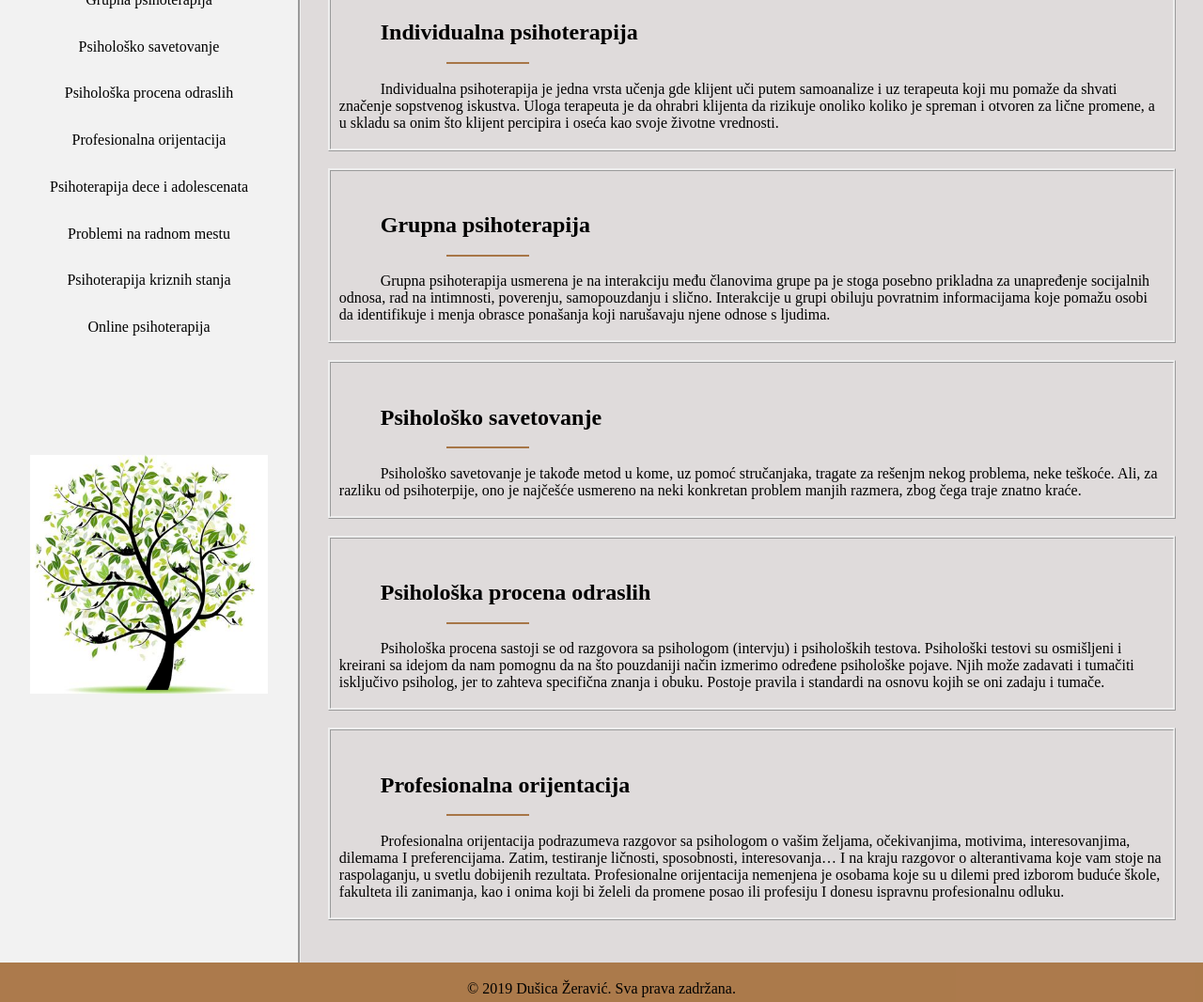
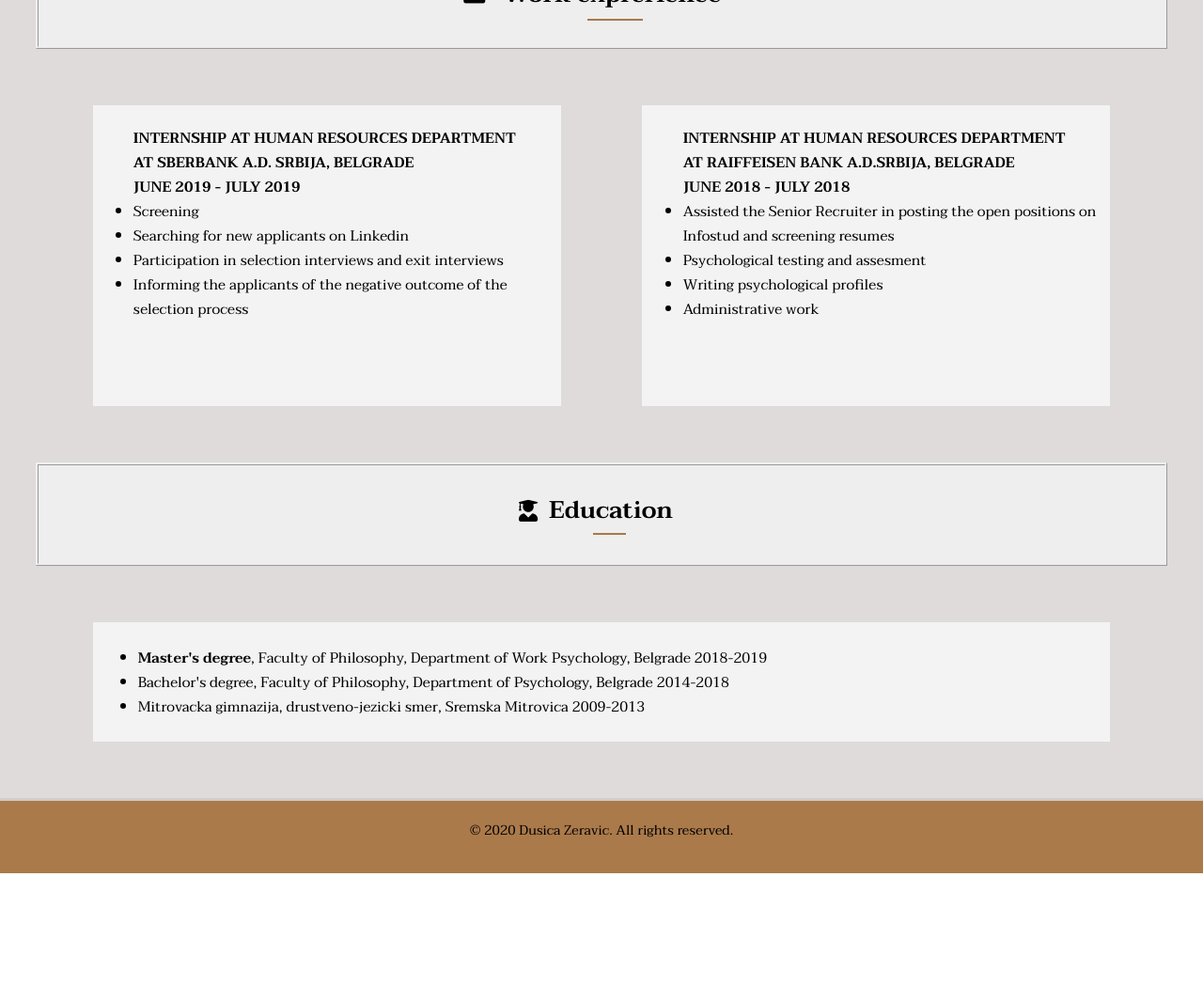
Before and after one commit to DusicaZeravic/Portfolio, a plain HTML site: page usluge.html in a window 1280 px wide. Shown: the part 242-1308 px from the top of the page at 94% size. After the commit the page ends 1171 px from the top, so only its background shows below. Drawn offline with Linux system fonts and the light colour scheme; a web font is replaced by a local one.

Commit message:
First Version

```diff
--- a/css/style.css
+++ b/css/style.css
@@ -3,12 +3,12 @@
     margin: 0;
     padding: 0;
     box-sizing: border-box;
+    font-family: 'Taviraj', serif;
 }
 
 html {
     width: 100%;
     overflow-x: hidden;
-    font-family: 'Frank Ruhl Libre', serif;
 }
 
 .row {
@@ -75,7 +75,7 @@ html {
 /* --------MAIN PART - Home Page------- */
 
 .main-section {
-    background-image: linear-gradient(rgba(0, 0, 0, 0.609), rgba(0, 0, 0, 0.609)), url(/css/img/background_image.jpg);
+    background-image: linear-gradient(rgba(0, 0, 0, 0.609), rgba(0, 0, 0, 0.609)), url(/css/img/abstract-1850417_1280.jpg);
     padding: 20%;
     background-size: cover;
     background-position: center;
@@ -85,7 +85,7 @@ html {
 .main-head {
     text-align: center;
     font-size: 380%;
-    color: rgba(155, 95, 39, 0.877);
+    color: rgba(160, 104, 51, 0.877);
     animation: fade-in 2.5s;
 }
 
@@ -152,7 +152,7 @@ html {
 }
 
 .about_me {
-    margin-top: 20%;
+    margin-top: 15%;
     animation: mymove 2s;
 }
 
@@ -166,6 +166,15 @@ html {
     margin-left: 5%;
     width: 90%;
     text-indent: 5%;
+}
+
+.floatright a {
+    font-size: 180%;
+}
+
+.skills {
+    height: 30vh;
+    width: 100%;
 }
 
 @keyframes mymove {
@@ -186,9 +195,9 @@ html {
     grid-template-rows: 15% 70% 15%;
     grid-template-areas:
         "h h h h h h h h h h h h"
-        "m m m c c c c c c c c c"
-        "m m m c c c c c c c c c"
-        "m m m c c c c c c c c c"
+        "c c c c c c c c c c c c"
+        "c c c c c c c c c c c c"
+        "c c c c c c c c c c c c"
         "f f f f f f f f f f f f";
 }
 
@@ -196,48 +205,15 @@ html {
     grid-area: h;
 }
 
-.container .navbar {
-    padding-top: 1.5%;
+.container .navbar ul {
+    padding-top: 0.5%;
 }
 
 .container .contact-bar {
    position: relative;
-   top: 2%;
    left: 65%;
    width: 40%;
-}
-
-.menu {
-    grid-area: m;
-    background-color: rgba(241, 241, 241, 0.924);
-    position: relative;
-    border-right: groove;
-}
-
-.menu a {
-    display: block;
-    text-align: center;
-    margin-top: 5%;
-    padding-bottom: 5%;
-    text-decoration: none;
-    color: #000;
-}
-
-.menu a:hover {
-    color: rgb(82, 82, 82);
-    font-size: 105%;
-    transition: 0.4s;
-}
-
-.menu img {
-    width: 80%;
-    position: absolute;
-    bottom: 25%;
-    left: 10%;
-}
-
-.services {
-    margin-top: 20%;
+   margin-top: 2%;
 }
 
 .content {
@@ -245,41 +221,104 @@ html {
     background-color: rgb(223, 219, 219);
 }
 
-.content h2 {
-    padding: 3% 0 2% 0;
+.content h1 {
+    padding: 1% 0 1% 0;
+    text-align: center;
 }
 
-.content h2:after {
+.content h1:after {
     display: block;
     height: 2px;
     background-color: rgba(160, 104, 51, 0.877);
     content: " ";
-    width: 10%;
-    margin: 2% 0 0 13%;
+    width: 20%;
+    margin: 1% 0 0 45%;
 }
 
 .text {
-    margin: 10% 3% 0 3%;
+    margin: 5% 3% 0 3%;
+    font-size: 80%;
 }
 
 .border {
+    background-color: rgb(238, 238, 238);
     border-style: ridge;
     margin: 2% 0;
     padding: 2% 1%;
-    text-indent: 5%;
     animation: move 2.5s;
+    height: 110px;
 }
 
 .border:last-child {
     margin-bottom: 5%;
 }
 
-footer ul {
-    margin-bottom: 1%;
+.work,
+.education {
+    width: 25%;
+    margin: 0 auto;
 }
 
-.container .social-links a {
-    color: rgb(65, 65, 247);
+.work i,
+.education i {
+    float: left;
+    font-size: 180%;
+    line-height: 50px;
+}
+
+.work h1 {
+    line-height: 45px;
+}
+
+.work_experience,
+.education_card {
+    width: 90%;
+    margin: 0 auto;
+    margin-top: 5%;
+    margin-bottom: 5%;
+    animation: move 2.5s;
+}
+
+.work_experience_left,
+.work_experience_right {
+    border-style: inherit;
+    width: 46%;
+    height: 40vh;
+    background-color: rgb(243, 243, 243);
+    padding: 2% 1% 2% 4%;
+}
+
+.work_experience_left {
+    float: left;
+    margin-right: 5%;
+}
+
+.work_experience_right {
+    width: 46%;
+    float: right;
+}
+
+.clearfix::after {
+    content: '';
+    clear: both;
+    display: table;
+}
+
+.work_experience h3,
+.work_experience h4,
+.work_experience li,
+.education_card {
+    font-size: 120%;
+}
+
+.education {
+    width: 15%;
+}
+
+.education_card {
+    border-style: inherit;
+    background-color: rgb(243, 243, 243);
+    padding: 2% 1% 2% 4%;
 }
 
 @keyframes move {
@@ -293,35 +332,12 @@ footer ul {
     }
 }
 
-/*-----TOOLTIP------*/
-
-.tooltip {
-    position: relative;
-}
-
-.services a::before {
-    content: attr(data-tooltip);
-    background: rgb(216, 214, 214);
-    color: #222;
-    position: absolute;
-    left: 55%;
-    bottom: -12%;
-    white-space: nowrap;
-    opacity: 0;
-    filter: Alpha(opacity=0);
-    transition: opacity 0.4s ease-out;
-}
-
-.services a:hover::before {
-    opacity: 1;
-    filter: Alpha(opacity=100);
-}
-
 /*------Carousel-------*/
 
 .carousel-inner {
-    width: 100%;
-    height: 100vh;
+    width: 80%;
+    height: 90vh;
+    margin: 0 auto;
 }
 .carousel-item img {
     width: 100%;
@@ -335,109 +351,20 @@ footer ul {
     top: 25%;
 }
 
-/*------FORM-------*/
-
-.container-form {
-    display: grid;
-    height: 100vh;
-    grid-template-columns: repeat(12, 1fr);
-    grid-template-rows: 15% 70% 15%;
-    grid-template-areas:
-        "h h h h h h h h h h h h"
-        "c c c c c c c c c c c c"
-        "c c c c c c c c c c c c"
-        "c c c c c c c c c c c c"
-        "f f f f f f f f f f f f";
-}
-
-.header-form {
-    grid-area: h;
-}
-
-.content-form {
-    grid-area: c;
-    background-color: rgb(243, 241, 241);
-}
-
-.picture-form {
-    position: relative;
-    right: -8%;
-    top: 23%;
-    float: left;
-    width: 50%;
-}
-
-.picture-form img {
-    width: 80%;
-}
-
-.form-part {
-    width: 40%;
-    height: 100vh;
-    float: right;
-    position: relative;
-    top: 5%;
-    right: 7%;
-}
-
-input[type=reset] {
-    padding: 12px 20px;
-}
-
-input[type=submit] {
-    padding: 12px 20px;
-}
-
-.footer-form {
-    grid-area: f;
-}
-
   /* --------FOOTER------- */
 
 footer {
     grid-area: f;
-    height: 15vh;
-    padding: 1.5%;
+    height: 10vh;
     background-color: rgba(160, 104, 51, 0.877);
+    border-top: 3px solid rgb(207, 205, 205);
 }
 
 .copyright {
     text-align: center;
+    font-size: 90%;
+    margin-top: 1.5%;
 }
-
-.social-links,
-.social-links-services,
-.social-links-form {
-    margin-left: 38%;
-    width: 30%;
-}
-
-.social-links li {
-    display: inline-block;
-    padding-left: 25%;
-    margin-top: -3%;
-}
-
-.social-links-services li {
-    display: inline-block;
-    padding-left: 20%;
-    margin-top: 3%;
-}
-
-.social-links-form li {
-    display: inline-block;
-    padding-left: 20%;
-    margin-top: -3%;
-}
-
-.social-links a,
-.social-links-services a,
-.social-links-form a {
-    text-decoration: none;
-    font-size: 150%;
-    color: rgb(53, 62, 175);
-}
-
 
 /* MEDIA QUERIES*/
 @media(max-width: 768px){
@@ -475,7 +402,8 @@ footer {
     }
 
     .welcome {
-        font-size: 170%;
+        font-size: 160%;
+        margin-right: 30%;
     }
 
     .description {
@@ -509,9 +437,6 @@ footer {
         margin-top: 2%;
     }
 
-    .social-links-services {
-        padding-top: 2%;
-    }
 
     .container-form .contact-bar {
         margin-top: 6.5%;
@@ -557,6 +482,7 @@ footer {
 
     .welcome {
         font-size: 145%;
+
     }
 
     .container .navbar {
--- a/usluge.html
+++ b/usluge.html
@@ -9,7 +9,8 @@
     <link rel='shortcut icon' type='image/x-icon' href='/img/favicon.png' />
     <link rel="stylesheet" href="https://use.fontawesome.com/releases/v5.8.2/css/all.css"
         integrity="sha384-oS3vJWv+0UjzBfQzYUhtDYW+Pj2yciDJxpsK1OYPAYjqT085Qq/1cq5FLXAZQ7Ay" crossorigin="anonymous">
-    <link href="https://fonts.googleapis.com/css?family=Frank+Ruhl+Libre:300,400&display=swap" rel="stylesheet">
+    <link href="https://fonts.googleapis.com/css2?family=Taviraj:wght@400;600&display=swap" rel="stylesheet">
+
     <link rel="stylesheet" type="text/css" href="css/style.css">
 
     <title>Savetovaliste Zeravic | Usluge</title>
@@ -22,9 +23,8 @@
             <nav class="navbar">
                 <ul>
                     <li><a href="index.html">Početna</a></li>
+                    <li><a href="#" class="active-nav-link">Usluge</a></li>
                     <li><a href="o_meni.html">O meni</a></li>
-                    <li><a href="#" class="active-nav-link">Usluge</a></li>
-                    <li><a href="kontakt.html">Pošalji poruku</a></li>
                 </ul>
                 <div class="contact-bar">
                     <span>
@@ -43,89 +43,60 @@
             </nav>
         </div>
 
-        <div class="menu">
-            <div class="services">
-                <a href="#individual">Individualna psihoterapija</a>
-                <a href="#group">Grupna psihoterapija</a>
-                <a href="#counseling">Psihološko savetovanje</a>
-                <a href="#assessment">Psihološka procena odraslih</a>
-                <a href="#orientation">Profesionalna orijentacija</a>
-                <div class="tooltip">
-                    <a data-tooltip="Uskoro opširnije">Psihoterapija dece i adolescenata</a>
-                </div>
-                <div class="tooltip">
-                    <a data-tooltip="Uskoro opširnije">Problemi na radnom mestu</a>
-                </div>
-                <div class="tooltip">
-                    <a data-tooltip="Uskoro opširnije">Psihoterapija kriznih stanja</a>
-                </div>
-                <div class="tooltip">
-                    <a data-tooltip="Uskoro opširnije">Online psihoterapija</a>
-                </div>
-            </div>
-            <div>
-                <img src="img/tree.jpg" alt="tree">
-            </div>
-        </div>
         <div class="content">
             <div class="text">
-                <div class="border" id="individual">
-                    <h2>Individualna psihoterapija</h2>
-                    <p>Individualna psihoterapija je jedna vrsta učenja gde klijent uči putem samoanalize i uz terapeuta
-                        koji mu pomaže da shvati značenje sopstvenog iskustva. Uloga terapeuta je da ohrabri klijenta da
-                        rizikuje onoliko koliko je spreman i otvoren za lične promene, a u skladu sa onim što klijent
-                        percipira i oseća kao svoje životne vrednosti.</p>
+                <div class="border">
+                    <div class="work">
+                        <i class="fas fa-briefcase"></i>
+                        <h1>Work exprerience</h1>
+                    </div>
                 </div>
 
-                <div class="border" id="group">
-                    <h2>Grupna psihoterapija</h2>
-                    <p>Grupna psihoterapija usmerena je na interakciju među članovima grupe pa je stoga posebno
-                        prikladna za unapređenje socijalnih odnosa, rad na intimnosti, poverenju, samopouzdanju i
-                        slično. Interakcije u grupi obiluju povratnim informacijama koje pomažu osobi da identifikuje i
-                        menja obrasce ponašanja koji narušavaju njene odnose s ljudima.</p>
+                <div class="work_experience clearfix">
+                    <div class="work_experience_left">
+                        <h3>INTERNSHIP AT HUMAN RESOURCES DEPARTMENT<br> AT SBERBANK A.D. SRBIJA, BELGRADE</h3>
+                        <h4>JUNE 2019 - JULY 2019</h4>
+                        <ul>
+                            <li>Screening</li>
+                            <li>Searching for new applicants on Linkedin</li>
+                            <li>Participation in selection interviews and exit interviews</li>
+                            <li>Informing the applicants of the negative outcome of the selection process</li>
+                        </ul>
+                    </div>
+
+                    <div class="work_experience_right">
+                        <h3>INTERNSHIP AT HUMAN RESOURCES DEPARTMENT<br> AT RAIFFEISEN BANK A.D.SRBIJA, BELGRADE</h3>
+                        <h4>JUNE 2018 - JULY 2018</h4>
+                        <ul>
+                            <li>Assisted the Senior Recruiter in posting the open positions on Infostud and screening
+                                resumes</li>
+                            <li>Psychological testing and assesment</li>
+                            <li>Writing psychological profiles</li>
+                            <li>Administrative work</li>
+                        </ul>
+                    </div>
                 </div>
 
-                <div class="border" id="counseling">
-                    <h2>Psihološko savetovanje</h2>
-                    <p>Psihološko savetovanje je takođe metod u kome, uz pomoć stručanjaka, tragate za rešenjm nekog
-                        problema, neke teškoće. Ali, za razliku od psihoterpije, ono je najčešće usmereno na neki
-                        konkretan problem manjih razmera, zbog čega traje znatno kraće.</p>
+                <div class="border">
+                    <div class="education">
+                        <i class="fas fa-user-graduate"></i>
+                        <h1>Education</h1>
+                    </div>
                 </div>
-
-                <div class="border" id="assessment">
-                    <h2>Psihološka procena odraslih</h2>
-                    <p>Psihološka procena sastoji se od razgovora sa psihologom (intervju) i psiholoških testova.
-                        Psihološki testovi su osmišljeni i kreirani sa idejom da nam pomognu da na što pouzdaniji način
-                        izmerimo određene psihološke pojave. Njih može zadavati i tumačiti isključivo psiholog, jer to
-                        zahteva specifična znanja i obuku. Postoje pravila i standardi na osnovu kojih se oni zadaju i
-                        tumače.</p>
-                </div>
-
-                <div class="border" id="orientation">
-                    <h2>Profesionalna orijentacija</h2>
-                    <p>Profesionalna orijentacija podrazumeva razgovor sa psihologom o vašim željama, očekivanjima,
-                        motivima, interesovanjima, dilemama I preferencijama. Zatim, testiranje ličnosti, sposobnosti,
-                        interesovanja… I na kraju razgovor o alterantivama koje vam stoje na raspolaganju, u svetlu
-                        dobijenih rezultata. Profesionalne orijentacija nemenjena je osobama koje su u dilemi pred
-                        izborom buduće škole, fakulteta ili zanimanja, kao i onima koji bi želeli da promene posao ili
-                        profesiju I donesu ispravnu profesionalnu odluku.</p>
+                <div class="education_card">
+                    <ul>
+                        <li><strong>Master's degree</strong>, Faculty of Philosophy, Department of Work Psychology, Belgrade 2018-2019</li>
+                        <li>Bachelor's degree, Faculty of Philosophy, Department of Psychology, Belgrade 2014-2018</li>
+                        <li>Mitrovacka gimnazija, drustveno-jezicki smer, Sremska Mitrovica 2009-2013</li>
+                    </ul>
                 </div>
             </div>
         </div>
         <footer>
             <div class="copyright">
                 <p>
-                    &copy; 2019 Dušica Žeravić. Sva prava zadržana.
+                    &copy; 2020 Dusica Zeravic. All rights reserved.
                 </p>
-            </div>
-            <div>
-                <nav>
-                    <ul class="social-links-services">
-                        <li><a href="https://github.com/DusicaZeravic" target="_blank"><i class="fab fa-github"></i>
-                        <li><a href="https://www.linkedin.com/in/du%C5%A1ica-%C5%BEeravi%C4%87-916205141/"
-                                target="_blank"><i class="fab fa-linkedin"></i></i></a></li>
-                    </ul>
-                </nav>
             </div>
         </footer>
     </div>
```
Also changed, not shown: index.html (+10 -26 lines), o_meni.html (+15 -22 lines), css/img/abstract-1850417_1280.jpg (added), css/img/background_image.jpg (deleted), img/favicon.png (deleted), img/hiker-918473_1280.jpg (deleted), img/hiking-1246836_1280.jpg (added), img/tree.jpg (deleted).
